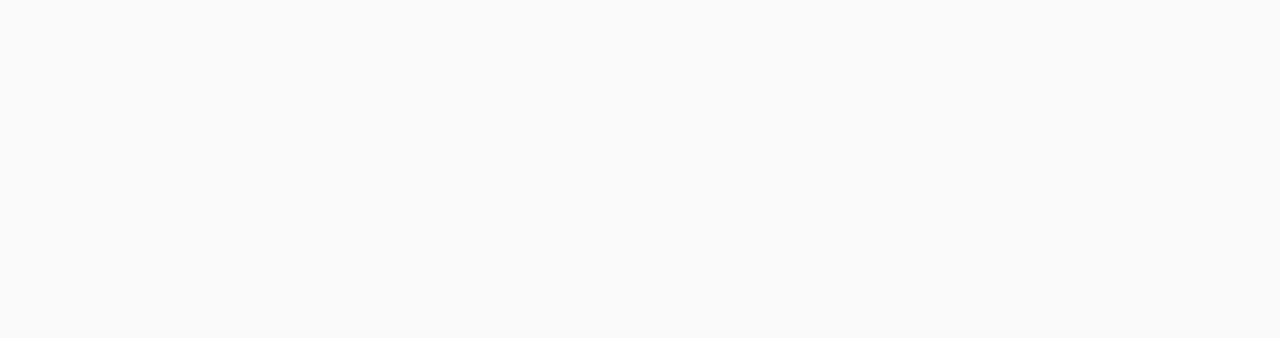
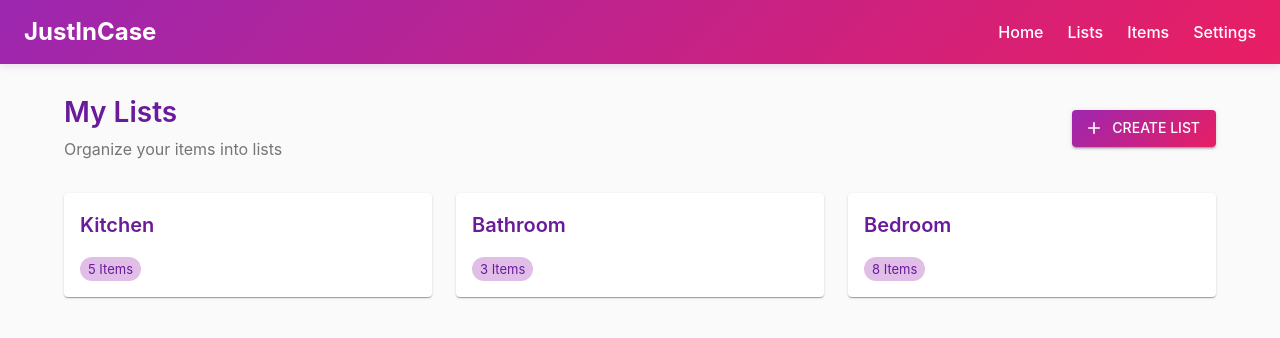
Before and after one commit to lenaimdahl/justincase, a React (Vite) app in the folder packages/frontend/: page /lists in a window 1280 px wide. Before the commit this address had no page. Shown: the top 338 px of the page. Built offline with nearby package versions, Linux system fonts and the light colour scheme.

Commit message:
fix(frontend): fix routing and icon imports
- Change Router to default export
- Fix nested Layout routes structure with path=/
- Update all imports to relative paths (no @/)
- Fix AddIcon import from named export
- Remove duplicate routes.tsx file

```diff
--- /dev/null
+++ b/packages/frontend/src/components/ListCard.tsx
@@ -0,0 +1,53 @@
+import {
+  Card,
+  CardContent,
+  CardActionArea,
+  Typography,
+  Box,
+  Chip,
+} from '@mui/material';
+
+interface ListCardProps {
+  name: string;
+  itemCount: number;
+  onClick: () => void;
+}
+
+export const ListCard = ({
+  name,
+  itemCount,
+  onClick,
+}: ListCardProps) => {
+  return (
+    <Card
+      sx={{
+        height: '100%',
+        display: 'flex',
+        flexDirection: 'column',
+        transition: 'transform 0.2s, box-shadow 0.2s',
+        '&:hover': {
+          transform: 'translateY(-4px)',
+          boxShadow: '0 8px 16px rgba(156, 39, 176, 0.15)',
+        },
+      }}
+    >
+      <CardActionArea onClick={onClick} sx={{ flexGrow: 1 }}>
+        <CardContent sx={{ display: 'flex', flexDirection: 'column', gap: 1 }}>
+          <Typography variant="h6" component="div" sx={{ color: '#6a1b9a' }}>
+            {name}
+          </Typography>
+          <Box sx={{ display: 'flex', gap: 1, mt: 1 }}>
+            <Chip
+              label={`${itemCount} ${itemCount === 1 ? 'Item' : 'Items'}`}
+              size="small"
+              sx={{
+                backgroundColor: '#e1bee7',
+                color: '#6a1b9a',
+              }}
+            />
+          </Box>
+        </CardContent>
+      </CardActionArea>
+    </Card>
+  );
+};
--- a/packages/frontend/src/components/Navigation.tsx
+++ b/packages/frontend/src/components/Navigation.tsx
@@ -38,6 +38,19 @@
             {t('components.navigation.home')}
           </MuiLink>
           <MuiLink
+            href="/lists"
+            sx={{
+              color: 'inherit',
+              textDecoration: 'none',
+              fontWeight: 500,
+              '&:hover': {
+                opacity: 0.8,
+              },
+            }}
+          >
+            {t('components.navigation.lists')}
+          </MuiLink>
+          <MuiLink
             href="/items"
             sx={{
               color: 'inherit',
--- /dev/null
+++ b/packages/frontend/src/hooks/useFetchLists.ts
@@ -0,0 +1,57 @@
+import { useState, useEffect } from 'react';
+
+interface List {
+  id: string;
+  name: string;
+  itemCount: number;
+}
+
+interface UseFetchListsReturn {
+  lists: List[];
+  loading: boolean;
+  error: string | null;
+  refetch: () => void;
+}
+
+/**
+ * Hook to fetch lists from the backend API
+ * TODO: Connect to real backend after issue #5 (Lists API) is complete
+ */
+export const useFetchLists = (): UseFetchListsReturn => {
+  const [lists, setLists] = useState<List[]>([]);
+  const [loading, setLoading] = useState(false);
+  const [error, setError] = useState<string | null>(null);
+
+  const fetchLists = async () => {
+    setLoading(true);
+    setError(null);
+
+    try {
+      // TODO: Replace with actual API call
+      // const response = await fetch('/api/lists');
+      // if (!response.ok) {
+      //   throw new Error('Failed to fetch lists');
+      // }
+      // const data = await response.json();
+      // setLists(data);
+
+      // Mock data for now
+      await new Promise((resolve) => setTimeout(resolve, 500));
+      setLists([
+        { id: '1', name: 'Kitchen', itemCount: 5 },
+        { id: '2', name: 'Bathroom', itemCount: 3 },
+        { id: '3', name: 'Bedroom', itemCount: 8 },
+      ]);
+    } catch (err) {
+      setError(err instanceof Error ? err.message : 'An error occurred');
+    } finally {
+      setLoading(false);
+    }
+  };
+
+  useEffect(() => {
+    fetchLists();
+  }, []);
+
+  return { lists, loading, error, refetch: fetchLists };
+};
--- a/packages/frontend/src/i18n/locales/de.json
+++ b/packages/frontend/src/i18n/locales/de.json
@@ -3,6 +3,7 @@
     "navigation": {
       "brand": "JustInCase",
       "home": "Startseite",
+      "lists": "Listen",
       "items": "Artikel",
       "settings": "Einstellungen"
     }
@@ -11,6 +12,16 @@
     "home": {
       "title": "Willkommen bei JustInCase",
       "description": "Verwalten Sie Ihre Artikel und behalten Sie den Überblick über das, was für Sie zählt."
+    },
+    "listOverview": {
+      "title": "Meine Listen",
+      "subtitle": "Organisieren Sie Ihre Artikel in Listen",
+      "createButton": "Liste erstellen",
+      "dialogTitle": "Neue Liste erstellen",
+      "inputLabel": "Listenname",
+      "cancelButton": "Abbrechen",
+      "emptyState": "Noch keine Listen",
+      "emptyStateDescription": "Erstellen Sie Ihre erste Liste, um zu beginnen"
     }
   }
 }
--- a/packages/frontend/src/i18n/locales/en.json
+++ b/packages/frontend/src/i18n/locales/en.json
@@ -3,6 +3,7 @@
     "navigation": {
       "brand": "JustInCase",
       "home": "Home",
+      "lists": "Lists",
       "items": "Items",
       "settings": "Settings"
     }
@@ -11,6 +12,16 @@
     "home": {
       "title": "Welcome to JustInCase",
       "description": "Manage your items and keep track of what matters to you."
+    },
+    "listOverview": {
+      "title": "My Lists",
+      "subtitle": "Organize your items into lists",
+      "createButton": "Create List",
+      "dialogTitle": "Create New List",
+      "inputLabel": "List Name",
+      "cancelButton": "Cancel",
+      "emptyState": "No lists yet",
+      "emptyStateDescription": "Create your first list to get started"
     }
   }
 }
--- /dev/null
+++ b/packages/frontend/src/pages/ListOverviewPage.tsx
@@ -0,0 +1,187 @@
+import { useState } from 'react';
+import {
+  Container,
+  Box,
+  Typography,
+  Grid,
+  Button,
+  TextField,
+  Dialog,
+  DialogTitle,
+  DialogContent,
+  DialogActions,
+  CircularProgress,
+  Alert,
+  Paper,
+} from '@mui/material';
+import { Add as AddIcon } from '@mui/icons-material';
+import { useTranslation } from 'react-i18next';
+import { ListCard } from '../components/ListCard';
+import { useFetchLists } from '../hooks/useFetchLists';
+
+export const ListOverviewPage = () => {
+  const { t } = useTranslation();
+  const { lists, loading, error, refetch } = useFetchLists();
+  const [openDialog, setOpenDialog] = useState(false);
+  const [newListName, setNewListName] = useState('');
+
+  const handleOpenDialog = () => {
+    setOpenDialog(true);
+  };
+
+  const handleCloseDialog = () => {
+    setOpenDialog(false);
+    setNewListName('');
+  };
+
+  const handleCreateList = async () => {
+    if (!newListName.trim()) {
+      return;
+    }
+
+    // TODO: Connect to backend API
+    // const response = await fetch('/api/lists', {
+    //   method: 'POST',
+    //   headers: { 'Content-Type': 'application/json' },
+    //   body: JSON.stringify({ name: newListName }),
+    // });
+
+    console.log('Creating list:', newListName);
+    handleCloseDialog();
+    refetch();
+  };
+
+  const handleListCardClick = (listId: string) => {
+    // TODO: Navigate to list detail page
+    console.log('Navigate to list:', listId);
+  };
+
+  return (
+    <Container
+      component="main"
+      sx={{
+        py: 4,
+        flex: 1,
+      }}
+    >
+      {/* Header Section */}
+      <Box
+        sx={{
+          display: 'flex',
+          justifyContent: 'space-between',
+          alignItems: 'center',
+          mb: 4,
+        }}
+      >
+        <Box>
+          <Typography variant="h3" component="h1" sx={{ color: '#6a1b9a', mb: 1 }}>
+            {t('pages.listOverview.title')}
+          </Typography>
+          <Typography variant="body1" sx={{ color: '#757575' }}>
+            {t('pages.listOverview.subtitle')}
+          </Typography>
+        </Box>
+        <Button
+          variant="contained"
+          startIcon={<AddIcon />}
+          onClick={handleOpenDialog}
+          sx={{
+            background: 'linear-gradient(135deg, #9c27b0 0%, #e91e63 100%)',
+            '&:hover': {
+              background:
+                'linear-gradient(135deg, #7b1fa2 0%, #c2185b 100%)',
+            },
+          }}
+        >
+          {t('pages.listOverview.createButton')}
+        </Button>
+      </Box>
+
+      {/* Error State */}
+      {error && (
+        <Alert severity="error" sx={{ mb: 3 }}>
+          {error}
+        </Alert>
+      )}
+
+      {/* Loading State */}
+      {loading && (
+        <Box sx={{ display: 'flex', justifyContent: 'center', py: 6 }}>
+          <CircularProgress />
+        </Box>
+      )}
+
+      {/* Empty State */}
+      {!loading && lists.length === 0 && !error && (
+        <Paper
+          sx={{
+            p: 4,
+            textAlign: 'center',
+            backgroundColor: '#fafafa',
+            border: '2px dashed #e1bee7',
+          }}
+        >
+          <Typography variant="h6" sx={{ color: '#757575', mb: 1 }}>
+            {t('pages.listOverview.emptyState')}
+          </Typography>
+          <Typography variant="body2" sx={{ color: '#bdbdbd' }}>
+            {t('pages.listOverview.emptyStateDescription')}
+          </Typography>
+        </Paper>
+      )}
+
+      {/* Lists Grid */}
+      {!loading && lists.length > 0 && (
+        <Grid container spacing={3}>
+          {lists.map((list) => (
+            <Grid item xs={12} sm={6} md={4} key={list.id}>
+              <ListCard
+                name={list.name}
+                itemCount={list.itemCount}
+                onClick={() => handleListCardClick(list.id)}
+              />
+            </Grid>
+          ))}
+        </Grid>
+      )}
+
+      {/* Create List Dialog */}
+      <Dialog open={openDialog} onClose={handleCloseDialog} maxWidth="sm" fullWidth>
+        <DialogTitle>{t('pages.listOverview.dialogTitle')}</DialogTitle>
+        <DialogContent sx={{ pt: 2 }}>
+          <TextField
+            autoFocus
+            fullWidth
+            label={t('pages.listOverview.inputLabel')}
+            value={newListName}
+            onChange={(e) => setNewListName(e.target.value)}
+            onKeyPress={(e) => {
+              if (e.key === 'Enter') {
+                handleCreateList();
+              }
+            }}
+          />
+        </DialogContent>
+        <DialogActions>
+          <Button onClick={handleCloseDialog}>
+            {t('pages.listOverview.cancelButton')}
+          </Button>
+          <Button
+            onClick={handleCreateList}
+            variant="contained"
+            disabled={!newListName.trim()}
+            sx={{
+              background: 'linear-gradient(135deg, #9c27b0 0%, #e91e63 100%)',
+              '&:hover': {
+                background:
+                  'linear-gradient(135deg, #7b1fa2 0%, #c2185b 100%)',
+              },
+            }}
+          >
+            {t('pages.listOverview.createButton')}
+          </Button>
+        </DialogActions>
+      </Dialog>
+    </Container>
+  );
+};
--- a/packages/frontend/src/routes/Router.tsx
+++ b/packages/frontend/src/routes/Router.tsx
@@ -1,6 +1,7 @@
 import { BrowserRouter, Routes, Route } from 'react-router-dom';
 import { Layout } from '../components/Layout';
 import { Home } from '../pages/Home';
+import { ListOverviewPage } from '../pages/ListOverviewPage';
 
 export default function Router() {
   return (
@@ -8,6 +9,7 @@
       <Routes>
         <Route element={<Layout />}>
           <Route path="/" element={<Home />} />
+          <Route path="/lists" element={<ListOverviewPage />} />
         </Route>
       </Routes>
     </BrowserRouter>
```
